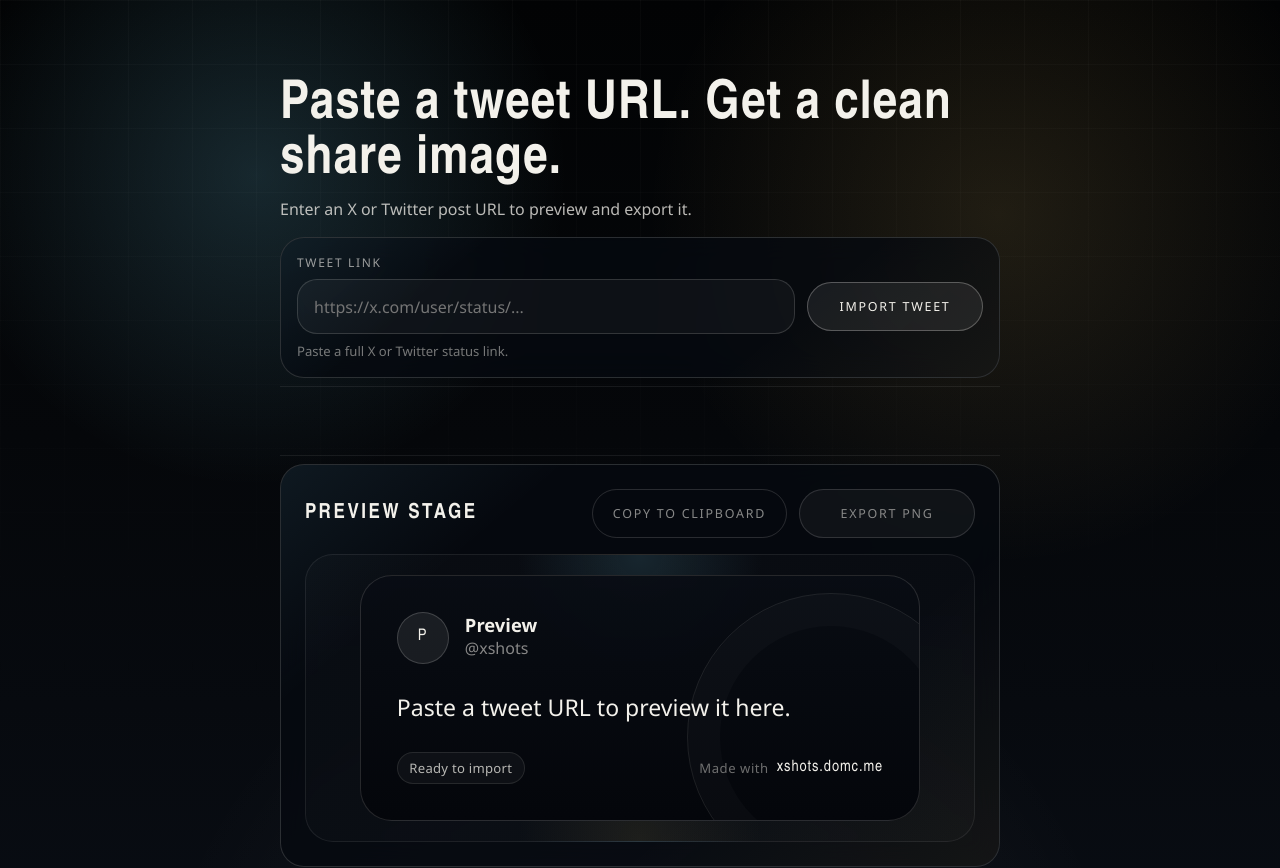
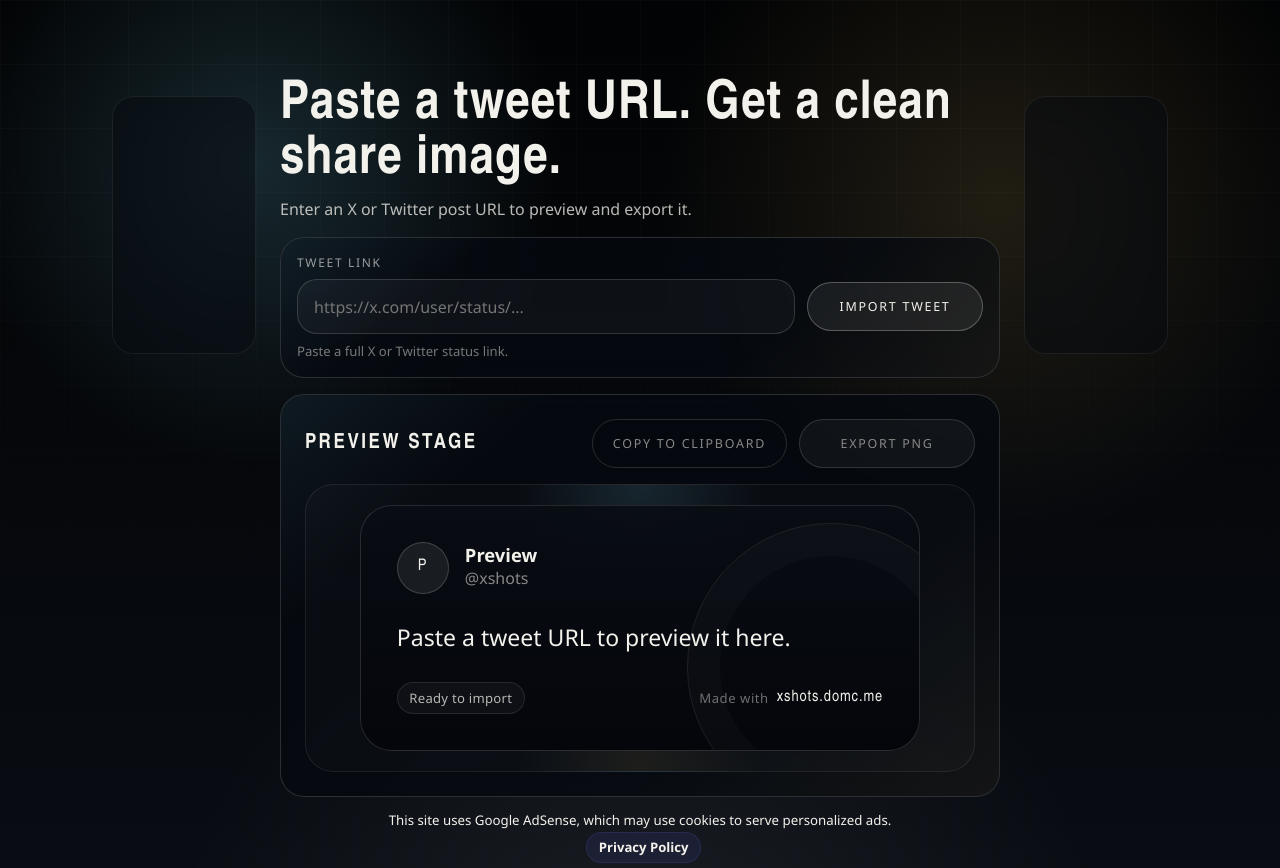
Before and after one commit to domechn/xshots, a React (Vite) app: page / in a window 1280 px wide. Shown: the top 868 px of the page. Built offline with nearby package versions, Linux system fonts and the light colour scheme.

Commit message:
move ads

```diff
--- a/src/App.tsx
+++ b/src/App.tsx
@@ -20,10 +20,12 @@ type StatusState = {
 };
 
 type AdsByGoogleQueue = Array<Record<string, never>>;
+const SIDE_AD_SLOT_COUNT = 2;
 
 declare global {
   interface Window {
     adsbygoogle?: AdsByGoogleQueue;
+    __xshotsQueuedAdCount?: number;
   }
 }
 
@@ -51,7 +53,7 @@ export default function App({
   const [isCopying, setIsCopying] = useState(false);
 
   useEffect(() => {
-    queueAdsenseAd();
+    queueAdsenseAds(SIDE_AD_SLOT_COUNT);
   }, []);
 
   useEffect(() => {
@@ -222,6 +224,8 @@ export default function App({
           </div>
         </div>
       ) : null}
+      <div className="app-layout app-layout--minimal">
+        <AdSlot className="ad-slot ad-slot--side-rail ad-slot--side-rail-left" />
         <div className="app-shell__inner">
           <section className="app-hero app-hero--minimal">
             <h1 className="app-hero__title app-hero__title--minimal">
@@ -265,19 +269,6 @@ export default function App({
                 </label>
               </form>
             </section>
-          <div
-            className="ad-slot ad-slot--tweet-link ad-slot--between-panels ad-slot--compact"
-            aria-label="Advertisement"
-          >
-            <ins
-              className="adsbygoogle"
-              style={{ display: "block" }}
-              data-ad-client="ca-pub-7409362530062378"
-              data-ad-slot="3630870817"
-              data-ad-format="auto"
-              data-full-width-responsive="true"
-            ></ins>
-          </div>
 
             <section className="preview-panel preview-panel--minimal">
               <div className="preview-panel__header preview-panel__header--minimal">
@@ -319,7 +310,24 @@ export default function App({
             </p>
           </footer>
         </div>
+        <AdSlot className="ad-slot ad-slot--side-rail ad-slot--side-rail-right" />
+      </div>
     </main>
+  );
+}
+
+function AdSlot({ className }: { className: string }) {
+  return (
+    <aside className={className} aria-label="Advertisement">
+      <ins
+        className="adsbygoogle"
+        style={{ display: "block" }}
+        data-ad-client="ca-pub-7409362530062378"
+        data-ad-slot="5831776750"
+        data-ad-format="auto"
+        data-full-width-responsive="true"
+      ></ins>
+    </aside>
   );
 }
 
@@ -355,14 +363,20 @@ async function copyPngToClipboard(dataUrl: string) {
   ]);
 }
 
-function queueAdsenseAd() {
+function queueAdsenseAds(slotCount: number) {
   if (typeof window === "undefined") {
     return;
   }
 
   try {
     const adsbygoogle = window.adsbygoogle ?? (window.adsbygoogle = []);
+    const queuedAdCount = window.__xshotsQueuedAdCount ?? 0;
+
+    for (let index = queuedAdCount; index < slotCount; index += 1) {
       adsbygoogle.push({});
+    }
+
+    window.__xshotsQueuedAdCount = Math.max(queuedAdCount, slotCount);
   } catch {
     return;
   }
--- a/src/app.css
+++ b/src/app.css
@@ -59,6 +59,10 @@
 
 .app-shell--minimal .app-shell__inner {
   width: min(100%, 720px);
+}
+
+.app-layout {
+  width: 100%;
 }
 
 .app-hero {
@@ -926,37 +930,43 @@
   width: 100%;
 }
 
-.ad-slot--between-panels {
-  position: relative;
-  z-index: 1;
+.ad-slot--side-rail {
+  display: none;
 }
 
-.ad-slot--tweet-link {
-  margin-block: calc(var(--space-2) * -1);
-  padding-block: 0.25rem;
-  border-block: 1px solid rgba(243, 241, 235, 0.08);
-}
-
-.ad-slot--compact {
-  min-height: 4rem;
-}
-
-.ad-slot--compact ins {
-  min-height: 3.75rem;
-}
-
-@media (max-width: 720px) {
-  .ad-slot--tweet-link {
-    margin-block: calc(var(--space-2) * -1);
-    padding-block: 0;
+@media (min-width: 1180px) {
+  .app-layout--minimal {
+    display: grid;
+    grid-template-columns: minmax(8rem, 9rem) minmax(0, 720px) minmax(
+        8rem,
+        9rem
+      );
+    gap: clamp(1rem, 2vw, 1.5rem);
+    align-items: start;
+    justify-content: center;
   }
 
-  .ad-slot--compact {
-    min-height: 3.25rem;
+  .app-shell--minimal .app-shell__inner {
+    width: 100%;
+    margin: 0;
   }
 
-  .ad-slot--compact ins {
-    min-height: 3.25rem;
+  .ad-slot--side-rail {
+    position: sticky;
+    top: clamp(6rem, 9vh, 7.5rem);
+    z-index: 1;
+    display: flex;
+    align-self: start;
+    min-height: 16rem;
+    padding: 0.5rem;
+    border: 1px solid rgba(243, 241, 235, 0.08);
+    border-radius: 1.35rem;
+    background: rgba(6, 10, 16, 0.5);
+    backdrop-filter: blur(12px);
+  }
+
+  .ad-slot--side-rail ins {
+    min-height: 15rem;
   }
 }
 
```
Also changed, not shown: 5 other files (tests, documents, lock files or other folders). Lines whose indentation alone changed are shown as unchanged.
